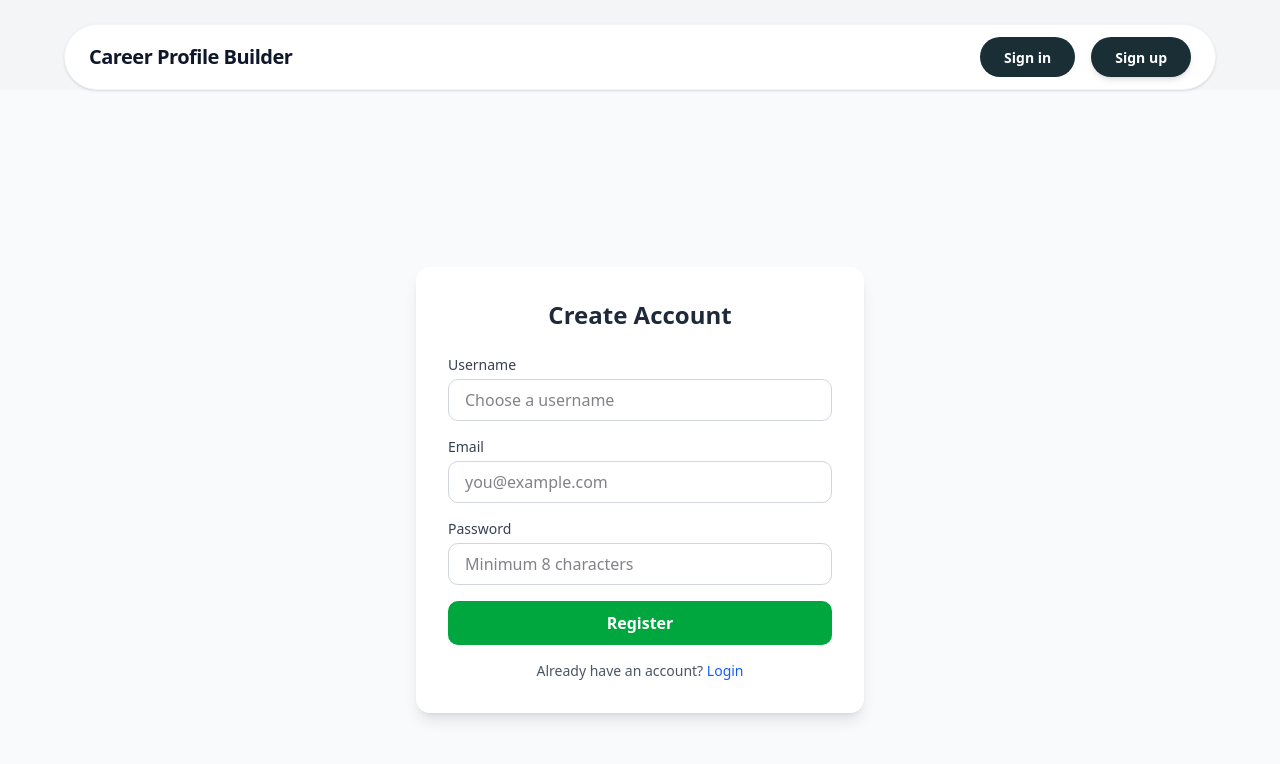
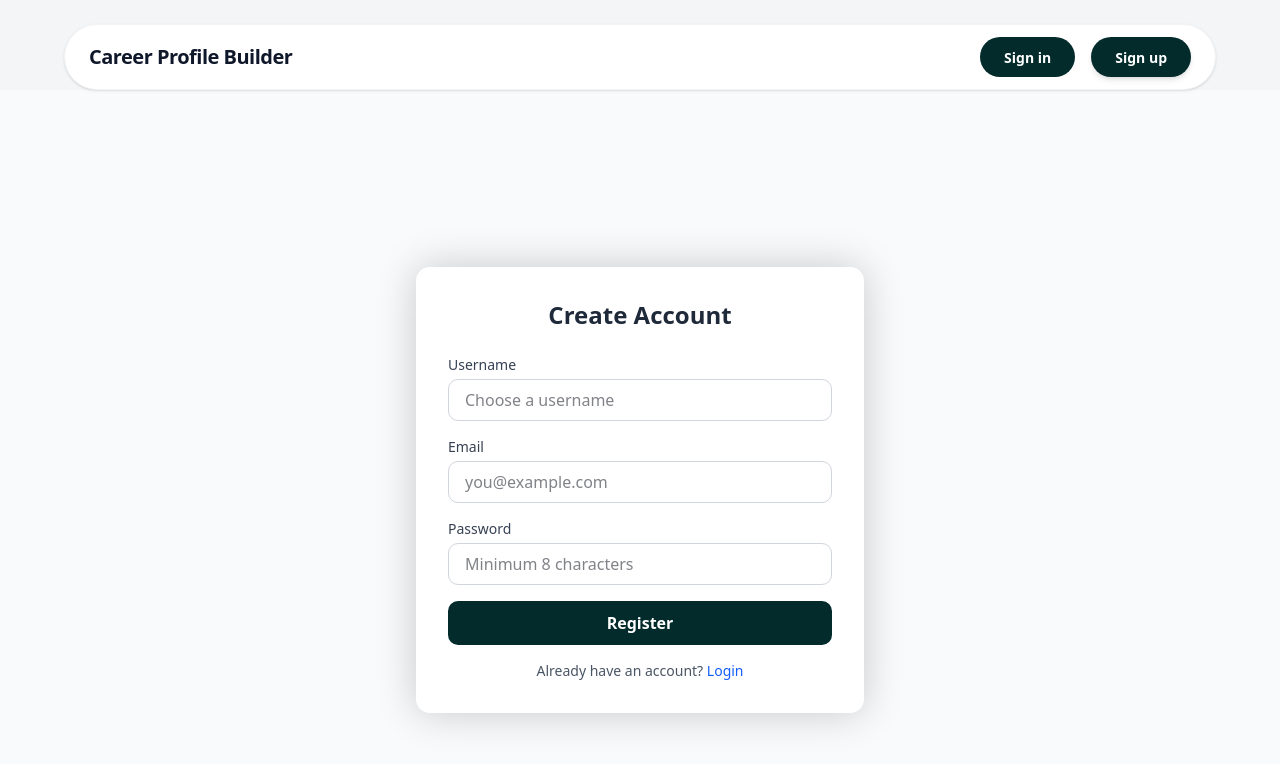
Before and after one commit to pyaephyo11979/career_profile_builder, a React (Vite) app in the folder frontend/: page /register in a window 1280 px wide. Shown: the top 764 px of the page. Built offline with nearby package versions, Linux system fonts and the light colour scheme.

Commit message:
Change the button color from Login page and Register Page

```diff
--- a/frontend/src/components/Navbar.tsx
+++ b/frontend/src/components/Navbar.tsx
@@ -16,13 +16,13 @@ export default function Navbar() {
           <div className="flex items-center gap-4">
             <Link
               to="/login"
-              className="h-10 px-6 inline-flex items-center justify-center rounded-full bg-[#1A2E35] text-white text-[14px] font-semibold hover:bg-[#253e47] transition-all hover:shadow-lg hover:-translate-y-0.5"
+              className="h-10 px-6 inline-flex items-center justify-center rounded-full bg-[#032b2b] text-white text-[14px] font-semibold hover:bg-[#043d3d] transition-all hover:shadow-lg hover:-translate-y-0.5"
             >
               Sign in
             </Link>
             <Link
               to="/register"
-              className="h-10 px-6 inline-flex items-center justify-center rounded-full bg-[#1A2E35] text-white text-[14px] font-semibold hover:bg-[#334155] transition-all hover:-translate-y-0.5 shadow-md"
+              className="h-10 px-6 inline-flex items-center justify-center rounded-full bg-[#032b2b] text-white text-[14px] font-semibold hover:bg-[#043d3d] transition-all hover:-translate-y-0.5 shadow-md"
             >
               Sign up
             </Link>
--- a/frontend/src/pages/Login.tsx
+++ b/frontend/src/pages/Login.tsx
@@ -22,7 +22,7 @@ const Login = () => {
 
   return (
     <div className="min-h-screen w-full bg-gray-50 flex items-center justify-center px-4">
-      <div className="bg-white p-8 rounded-xl shadow-lg w-full max-w-md">
+      <div className="bg-white p-8 rounded-2xl shadow-[0_0_40px_rgba(0,0,0,0.2)] w-full max-w-md">
         <h2 className="text-2xl font-bold text-center text-gray-800 mb-6">
           Login
         </h2>
@@ -60,7 +60,7 @@ const Login = () => {
 
           <button
             type="submit"
-            className="w-full bg-blue-600 hover:bg-blue-700 text-white font-semibold py-2.5 rounded-lg transition duration-200"
+            className="w-full bg-[#032b2b] hover:bg-[#043d3d] text-white font-semibold py-2.5 rounded-lg transition duration-200"
           >
             Sign In
           </button>
--- a/frontend/src/pages/Register.tsx
+++ b/frontend/src/pages/Register.tsx
@@ -23,7 +23,7 @@ const Register = () => {
 
   return (
     <div className="min-h-screen w-full bg-gray-50 flex items-center justify-center px-4">
-      <div className="bg-white p-8 rounded-xl shadow-lg w-full max-w-md">
+      <div className="bg-white p-8 rounded-xl shadow-[0_0_40px_rgba(0,0,0,0.2)] w-full max-w-md">
         <h2 className="text-2xl font-bold text-center text-gray-800 mb-6">
           Create Account
         </h2>
@@ -76,7 +76,7 @@ const Register = () => {
 
           <button
             type="submit"
-            className="w-full bg-green-600 hover:bg-green-700 text-white font-semibold py-2.5 rounded-lg transition duration-200"
+            className="w-full bg-[#032b2b] hover:bg-[#043d3d] text-white font-semibold py-2.5 rounded-lg transition duration-200"
           >
             Register
           </button>
```
